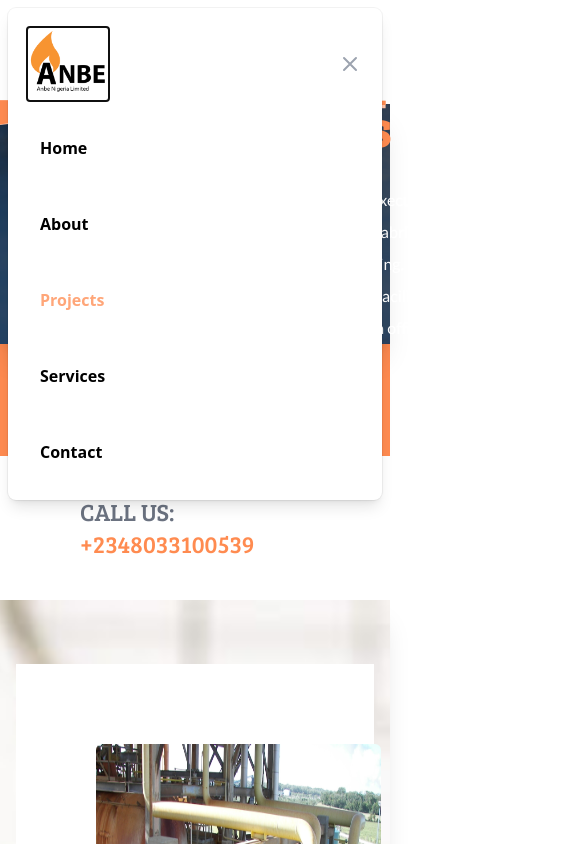
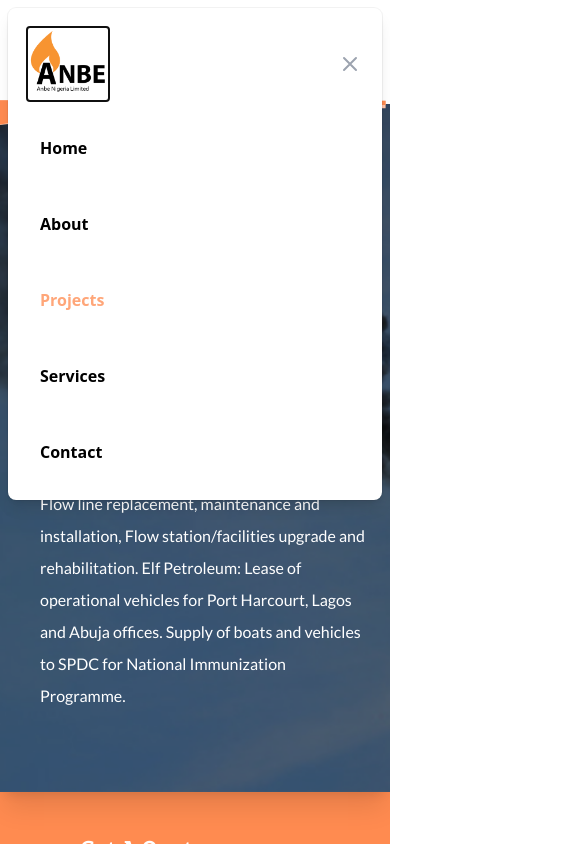
Before and after one commit to MadFury94/anbe, a Vue app: page /projects in a window 390 px wide. Both pictures are taken after a click on the button "Open menu". Shown: the top 844 px of the page, 585 px wide, since content can reach past the window. Built offline with nearby package versions, Linux system fonts and the light colour scheme; what prettier-plugin-tailwindcss would draw is missing.

Commit message:
refactor
- fixed mobile display

```diff
--- a/package.json
+++ b/package.json
@@ -1,8 +1,9 @@
 {
   "name": "anbe-app",
+  "private": true,
   "version": "0.0.0",
   "scripts": {
-    "dev": "vite  --host --port 3000",
+    "dev": "vite --host --port 4173",
     "build": "vite build",
     "preview": "vite preview --port 5050",
     "lint": "eslint . --ext .vue,.js,.jsx,.cjs,.mjs --fix --ignore-path .gitignore"
@@ -11,6 +12,7 @@
     "@headlessui/vue": "^1.6.7",
     "@heroicons/vue": "^1.0.6",
     "@tailwindcss/forms": "^0.5.2",
+    "vite-plugin-qrcode": "^0.2.0",
     "vue": "^3.2.33",
     "vue-router": "^4.0.14"
   },
@@ -27,6 +29,6 @@
     "sass": "^1.54.0",
     "sass-loader": "^13.0.2",
     "tailwindcss": "^3.0.24",
-    "vite": "^2.9.5"
+    "vite": "^3.0.0"
   }
 }
--- a/src/components/MiniJumbotron.vue
+++ b/src/components/MiniJumbotron.vue
@@ -1,8 +1,8 @@
 <template>
   <div>
     <div class="relative">
-      <div class="absolute inset-x-0 bottom-0 h-1/2 bg-gray-100" />
-      <div class="mx-auto">
+      <div class="absolute inset-x-0 bottom-0 h-1/2" />
+      <div>
         <div class="relative shadow-xl sm:overflow-hidden">
           <div class="absolute inset-0">
             <template v-if="image !== ''">
@@ -18,7 +18,7 @@
             />
           </div>
           <div :class="padding" class="relative px-4 sm:px-6 lg:px-8">
-            <div :class="padding" class="flex gap-x-4 px-40">
+            <div :class="padding" class="flex gap-x-4 lg:px-40">
               <div class="h-20 border-4 border-orange-500"></div>
               <div>
                 <h1 :class="titleClass">{{ title }}</h1>
--- a/src/components/ProjectListComponent.vue
+++ b/src/components/ProjectListComponent.vue
@@ -1,7 +1,7 @@
 <template>
   <div class="relative">
     <div class="absolute inset-x-0 bottom-0 h-1/2 bg-white" />
-    <div class="mx-auto">
+    <div>
       <div class="relative shadow-xl sm:overflow-hidden">
         <div class="absolute inset-0">
           <img
@@ -10,13 +10,13 @@
             alt="People working on laptops"
           />
         </div>
-        <div class="relative px-4 py-16 sm:px-6 sm:py-24 lg:py-32 lg:px-8">
+        <div class="relative py-16 sm:px-6 lg:py-32 lg:px-8">
           <div
-            class="container mx-auto grid gap-y-10 gap-x-4 bg-white p-20 lg:grid-cols-2"
+            class="container mx-auto grid gap-y-10 gap-x-4 bg-white p-4 lg:grid-cols-2 lg:p-10"
           >
             <div v-for="(item, index) in projectList" :key="index">
               <img
-                class="h-[400px] w-[600px] rounded-md"
+                class="rounded-md lg:h-[400px] lg:w-[600px]"
                 :src="`/images/projects/${item.image}`"
               />
               <div class="mt-4 space-y-2">
--- a/src/layouts/headerLayout.vue
+++ b/src/layouts/headerLayout.vue
@@ -2,7 +2,7 @@
 <template>
   <div class="bg-white">
     <header>
-      <Popover class="relative bg-white">
+      <Popover v-slot="{ open }" class="relative bg-white">
         <div
           class="mx-auto flex max-w-7xl items-center justify-between px-4 py-4 sm:px-6 md:justify-start md:space-x-10 lg:px-8"
         >
@@ -47,9 +47,12 @@
           leave-from-class="opacity-100 scale-100"
           leave-to-class="opacity-0 scale-95"
         >
+          <div v-if="open">
             <PopoverPanel
+              v-slot="{ close }"
               focus
               class="absolute inset-x-0 top-0 z-30 origin-top-right transform p-2 transition md:hidden"
+              static
             >
               <div
                 class="divide-y-2 divide-gray-50 rounded-lg bg-white shadow-lg ring-1 ring-black ring-opacity-5"
@@ -79,11 +82,12 @@
                       <div
                         v-for="item in headerRoutes"
                         :key="item.name"
-                      class="flex items-center rounded-lg p-3 hover:bg-gray-50"
+                        class="flex items-center rounded-lg"
                       >
                         <RouterLink
+                          @click="closeMenu(close)"
                           active-class="active"
-                        class="font-bold"
+                          class="w-full p-3 font-bold hover:bg-gray-50"
                           :to="{ name: item.name }"
                           >{{ item.title }}</RouterLink
                         >
@@ -93,6 +97,7 @@
                 </div>
               </div>
             </PopoverPanel>
+          </div>
         </transition>
       </Popover>
     </header>
@@ -138,6 +143,11 @@ const headerRoutes = [
     title: "Contact",
   },
 ];
+function closeMenu(close) {
+  close();
+  // this.$refs.popover.close();
+}
+// const open = ref(false);
 </script>
 
 <style lang="scss" scoped>
--- a/src/pages/ProjectPage.vue
+++ b/src/pages/ProjectPage.vue
@@ -28,11 +28,11 @@ const serviceData = {
 
     <MiniJumbotron
       src="/images/Smoking-Flare.png"
-      text-class="text-white w-[800px] leading-8 pt-8"
+      text-class="text-white lg:w-[800px] leading-8 pt-8"
       :title="aboutData.title"
       title-class="text-5xl text-orange-500 font-bold font-bree"
       :text="aboutData.text"
-      padding="sm:py-24 lg:py-32 "
+      padding="sm:py-24 lg:py-32 py-10 "
     />
 
     <div class="">
--- a/vite.config.js
+++ b/vite.config.js
@@ -1,14 +1,17 @@
-import { fileURLToPath, URL } from 'url'
-
-import { defineConfig } from 'vite'
-import vue from '@vitejs/plugin-vue'
+import { fileURLToPath, URL } from "url";
+import { qrcode } from "vite-plugin-qrcode";
+import { defineConfig } from "vite";
+import vue from "@vitejs/plugin-vue";
 
 // https://vitejs.dev/config/
 export default defineConfig({
-  plugins: [vue()],
+  plugins: [
+    qrcode({ filter: (url) => url === "http://192.168.1.1:4173" }),
+    vue(),
+  ],
   resolve: {
     alias: {
-      '@': fileURLToPath(new URL('./src', import.meta.url))
-    }
-  }
-})
+      "@": fileURLToPath(new URL("./src", import.meta.url)),
+    },
+  },
+});
```
Lines whose indentation alone changed are shown as unchanged.
